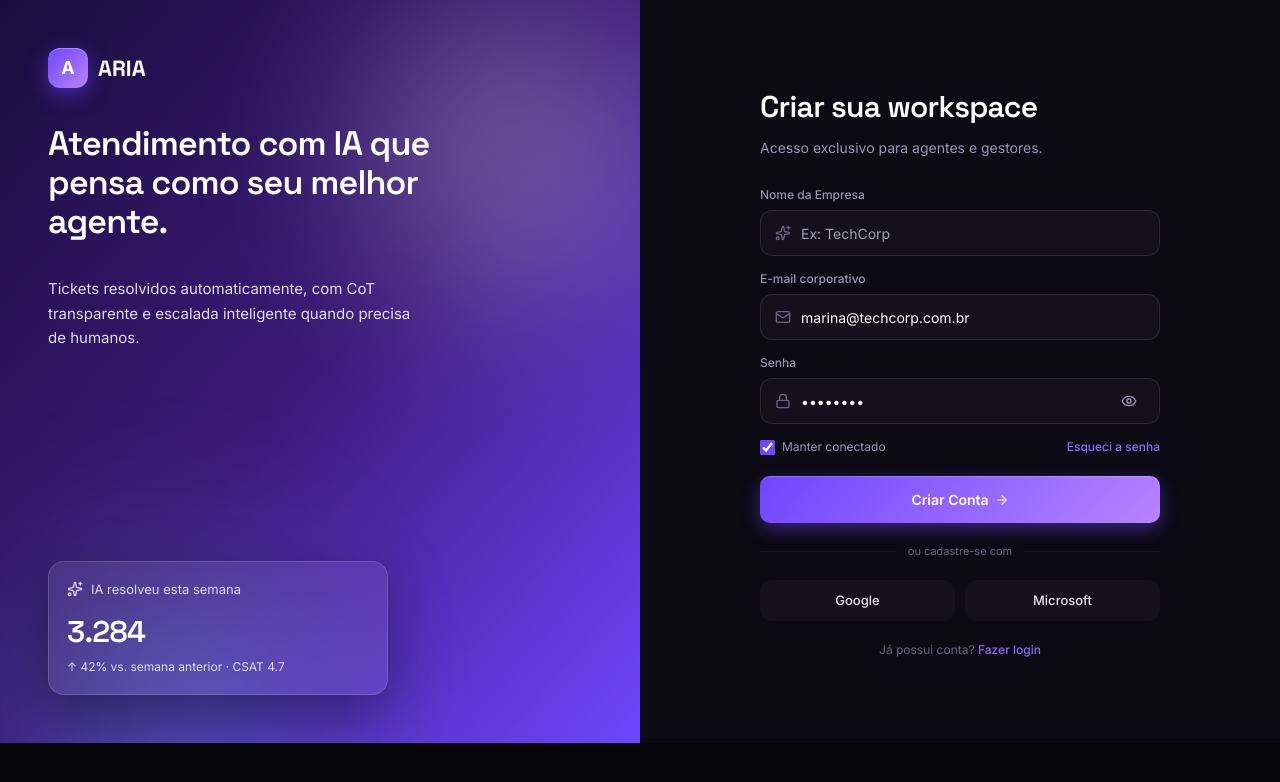
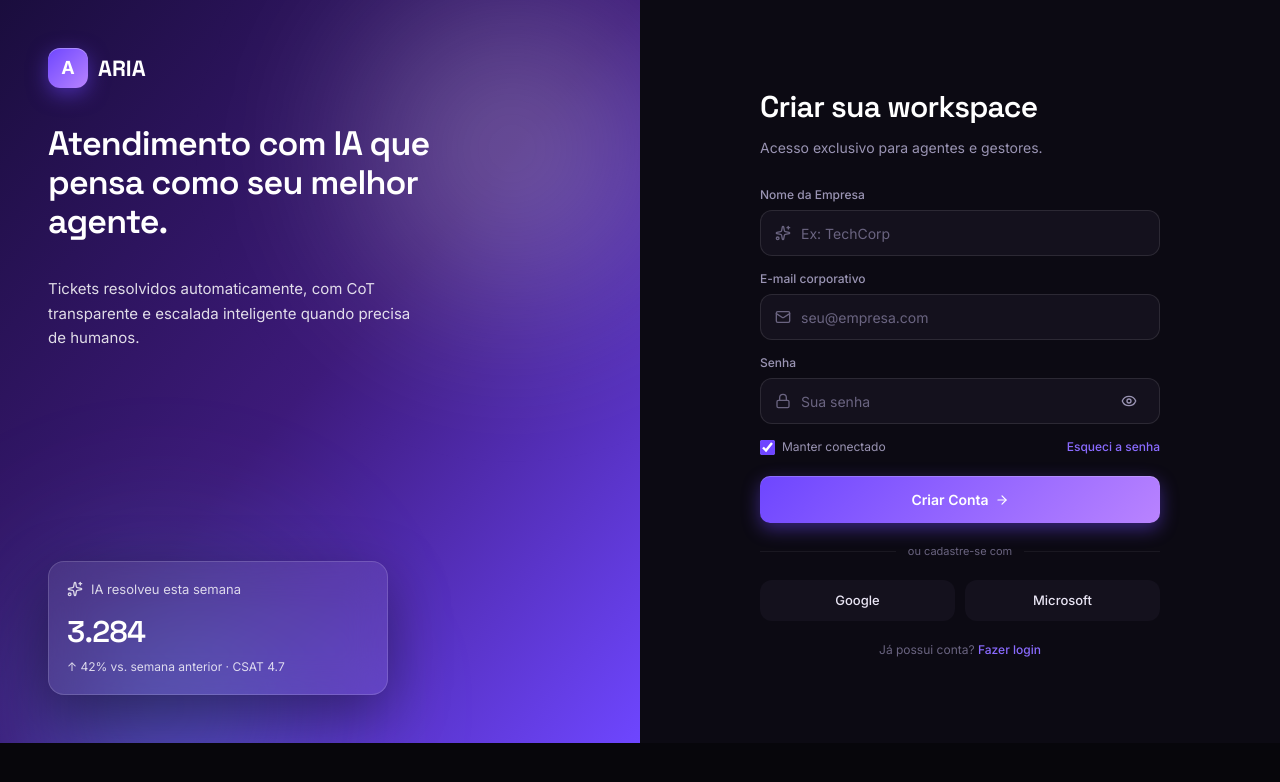
Before and after one commit to ValmirAutomacao/aria-plataform-helpdesk, a Next.js app: page /login in a window 1280 px wide. Both pictures are taken after a click on the button "Falar com o admin (ou Criar)". Shown: the top 782 px of the page. Built offline with nearby package versions, Linux system fonts and the light colour scheme.

Commit message:
fix(auth): remove mock values, fix password toggle and autofill dark bg on login form

```diff
--- a/src/components/auth/login-a.tsx
+++ b/src/components/auth/login-a.tsx
@@ -1,13 +1,14 @@
 "use client"
 
 import { useState, useTransition } from "react"
-import { Mail, Lock, Eye, Sparkles, ArrowRight } from "lucide-react"
+import { Mail, Lock, Eye, EyeOff, Sparkles, ArrowRight } from "lucide-react"
 import { login, signup } from "@/app/login/actions"
 
 export function LoginVariantA() {
   const [isLogin, setIsLogin] = useState(true)
   const [error, setError] = useState<string | null>(null)
   const [isPending, startTransition] = useTransition()
+  const [showPassword, setShowPassword] = useState(false)
 
   async function onSubmit(formData: FormData) {
     setError(null)
@@ -20,6 +21,20 @@ export function LoginVariantA() {
   }
 
   return (
+    <>
+      {/* Override do autofill do browser para manter fundo escuro */}
+      <style>{`
+        input:-webkit-autofill,
+        input:-webkit-autofill:hover,
+        input:-webkit-autofill:focus,
+        input:-webkit-autofill:active {
+          -webkit-box-shadow: 0 0 0px 1000px var(--bg-2) inset !important;
+          -webkit-text-fill-color: var(--fg-0) !important;
+          caret-color: var(--fg-0) !important;
+          transition: background-color 5000s ease-in-out 0s;
+        }
+      `}</style>
+
       <div className="login-wrap min-h-[calc(100vh-57px)] grid grid-cols-1 md:grid-cols-2 bg-[var(--bg-0)] relative overflow-hidden">
         {/* Esquerda - Visualização (Hero) */}
         <div className="login-vis hidden md:flex relative overflow-hidden bg-gradient-to-br from-[#1a0d3d] via-[#3d1a7a] to-[#6e46ff] flex-col justify-between p-12">
@@ -74,26 +89,47 @@ export function LoginVariantA() {
                 <label className="block text-[12px] text-[var(--fg-2)] font-medium mb-1.5">Nome da Empresa</label>
                 <div className="input flex items-center gap-2.5 bg-[var(--bg-2)] border border-[var(--line-2)] rounded-xl px-3.5 h-[46px] transition-all focus-within:border-[var(--v-500)] focus-within:shadow-ring-v">
                   <Sparkles className="w-4 h-4 text-[var(--fg-3)] shrink-0" />
-                <input type="text" name="companyName" placeholder="Ex: TechCorp" required className="flex-1 text-[14px] text-[var(--fg-0)] h-full bg-transparent border-0 outline-none" />
+                  <input type="text" name="companyName" placeholder="Ex: TechCorp" required className="flex-1 text-[14px] text-[var(--fg-0)] h-full bg-transparent border-0 outline-none placeholder:text-[var(--fg-3)]" />
                 </div>
               </div>
             )}
 
+            {/* Campo Email — sem defaultValue mockado */}
             <div className="field mb-3.5">
               <label className="block text-[12px] text-[var(--fg-2)] font-medium mb-1.5">E-mail corporativo</label>
               <div className="input flex items-center gap-2.5 bg-[var(--bg-2)] border border-[var(--line-2)] rounded-xl px-3.5 h-[46px] transition-all focus-within:border-[var(--v-500)] focus-within:shadow-ring-v">
                 <Mail className="w-4 h-4 text-[var(--fg-3)] shrink-0" />
-              <input type="email" name="email" defaultValue="marina@techcorp.com.br" placeholder="seu@empresa.com" required className="flex-1 text-[14px] text-[var(--fg-0)] h-full bg-transparent border-0 outline-none" />
+                <input
+                  type="email"
+                  name="email"
+                  placeholder="seu@empresa.com"
+                  required
+                  autoComplete="email"
+                  className="flex-1 text-[14px] text-[var(--fg-0)] h-full bg-transparent border-0 outline-none placeholder:text-[var(--fg-3)]"
+                />
               </div>
             </div>
 
+            {/* Campo Senha — sem defaultValue mockado + toggle funcional */}
             <div className="field mb-3.5">
               <label className="block text-[12px] text-[var(--fg-2)] font-medium mb-1.5">Senha</label>
               <div className="input flex items-center gap-2.5 bg-[var(--bg-2)] border border-[var(--line-2)] rounded-xl px-3.5 h-[46px] transition-all focus-within:border-[var(--v-500)] focus-within:shadow-ring-v">
                 <Lock className="w-4 h-4 text-[var(--fg-3)] shrink-0" />
-              <input type="password" name="password" defaultValue="senha123" placeholder="Sua senha" required className="flex-1 text-[14px] text-[var(--fg-0)] h-full bg-transparent border-0 outline-none" />
-              <button type="button" className="tool-btn w-8 h-8 rounded-lg grid place-items-center text-[var(--fg-2)] hover:bg-[var(--bg-3)] hover:text-[var(--fg-1)]">
-                <Eye className="w-4 h-4" />
+                <input
+                  type={showPassword ? "text" : "password"}
+                  name="password"
+                  placeholder="Sua senha"
+                  required
+                  autoComplete={isLogin ? "current-password" : "new-password"}
+                  className="flex-1 text-[14px] text-[var(--fg-0)] h-full bg-transparent border-0 outline-none placeholder:text-[var(--fg-3)]"
+                />
+                <button
+                  type="button"
+                  onClick={() => setShowPassword((v) => !v)}
+                  aria-label={showPassword ? "Ocultar senha" : "Mostrar senha"}
+                  className="tool-btn w-8 h-8 rounded-lg grid place-items-center text-[var(--fg-2)] hover:bg-[var(--bg-3)] hover:text-[var(--fg-1)] shrink-0 transition-colors"
+                >
+                  {showPassword ? <EyeOff className="w-4 h-4" /> : <Eye className="w-4 h-4" />}
                 </button>
               </div>
             </div>
@@ -135,5 +171,6 @@ export function LoginVariantA() {
           </form>
         </div>
       </div>
+    </>
   )
 }
```
Lines whose indentation alone changed are shown as unchanged.
